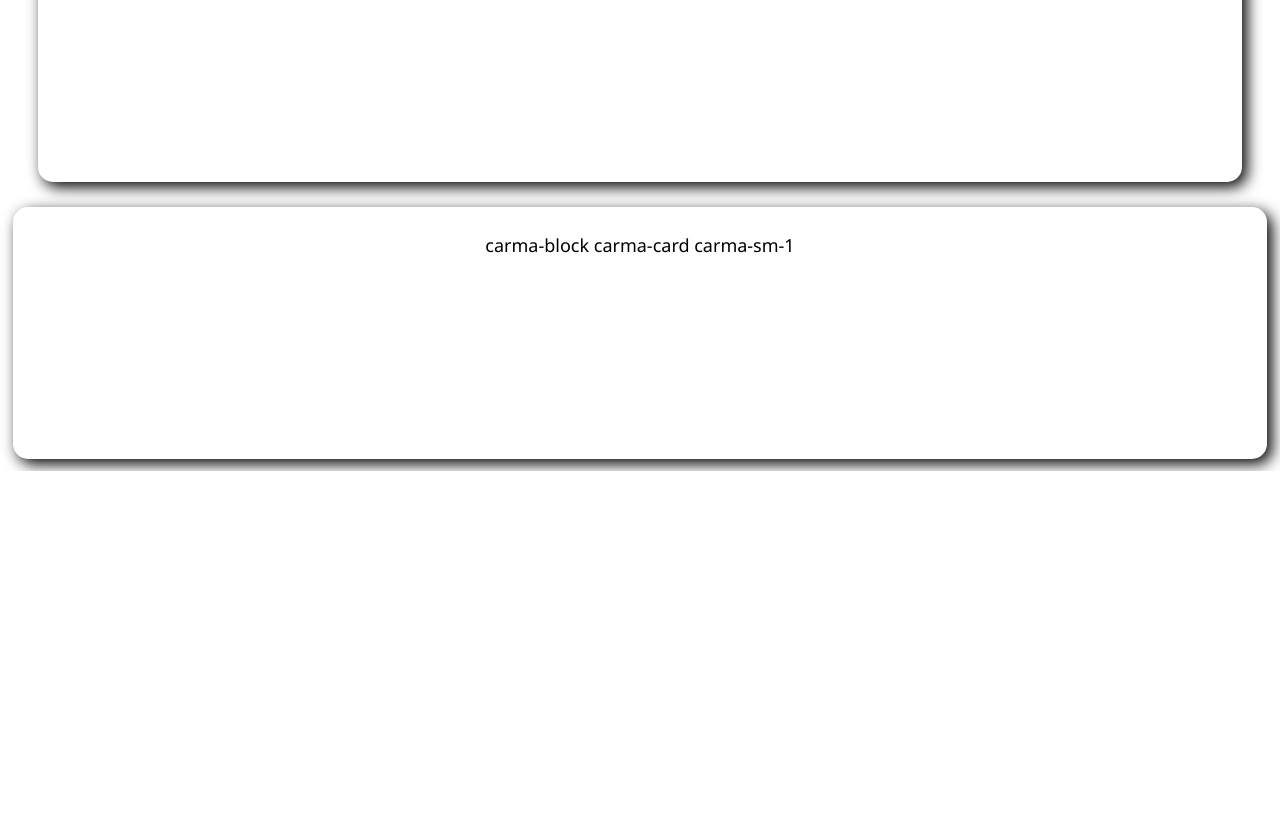
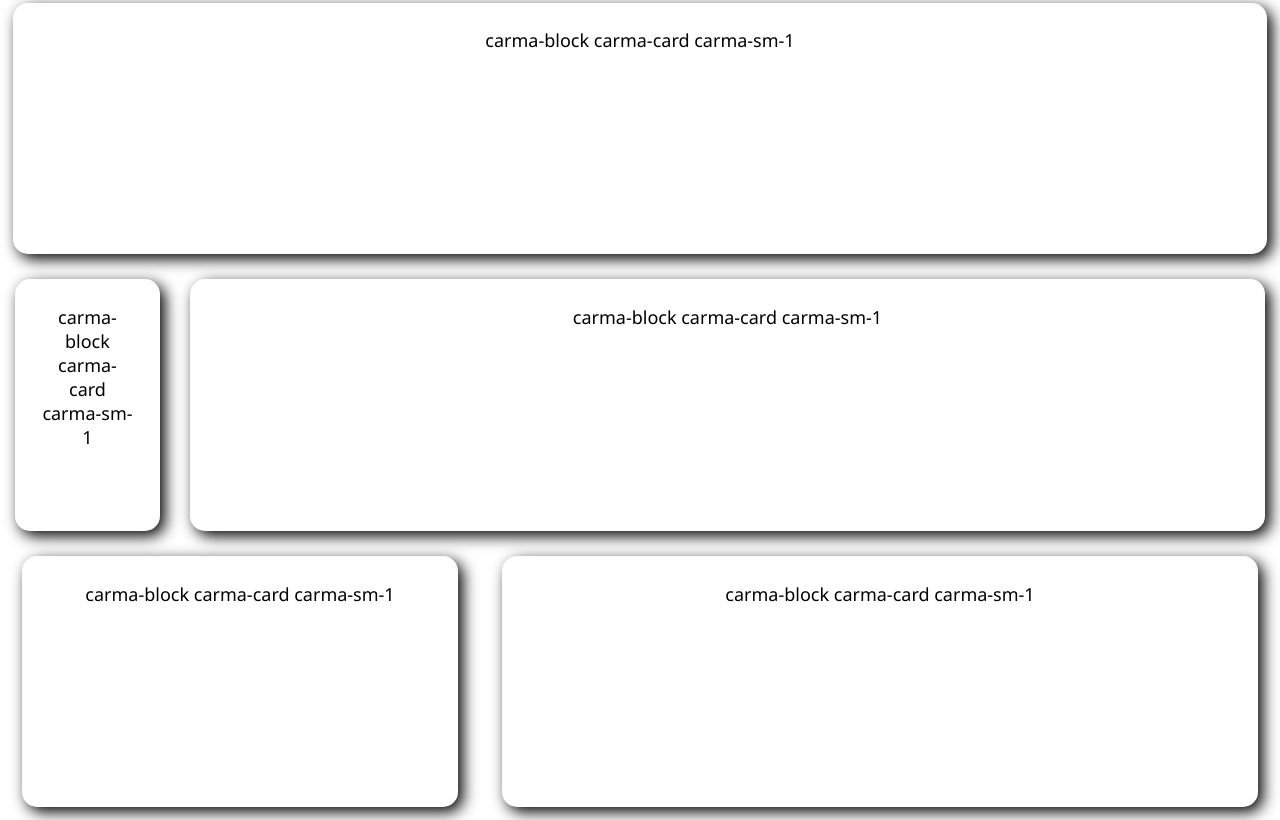
Before and after one commit to carmartdev/Carma-Webkit, a plain HTML site: page index.html in a window 1280 px wide. Shown: the part 3618-4438 px from the top of the page. Before the commit the page ends 4089 px from the top, so only its background shows below. Drawn offline with Linux system fonts and the light colour scheme.

Commit message:
updated index.html

```diff
--- a/index.html
+++ b/index.html
@@ -39,6 +39,10 @@
         <div class="carma-card carma-lg-10 carma-margin-1">carma-block carma-card carma-sm-1</div>
         <div class="carma-card carma-lg-11 carma-margin-1">carma-block carma-card carma-sm-1</div>
         <div class="carma-card carma-lg-12 carma-margin-1">carma-block carma-card carma-sm-1</div>
+        <div class="carma-card carma-lg-1 carma-margin-1">carma-block carma-card carma-sm-1</div>
+        <div class="carma-card carma-lg-11 carma-margin-1">carma-block carma-card carma-sm-1</div>
+        <div class="carma-card carma-lg-4 carma-margin-1">carma-block carma-card carma-sm-1</div>
+        <div class="carma-card carma-lg-8 carma-margin-1">carma-block carma-card carma-sm-1</div>
     </div>
 </body>
 </html>
--- a/src/css/carma.css
+++ b/src/css/carma.css
@@ -53,28 +53,28 @@ p{
     width: 24%;
 }
 .carma-lg-4{
-    width: 33.32%;
+    width: 30%;
 }
 .carma-lg-5{
+    width: 35%;
+}
+.carma-lg-6{
     width: 40%;
 }
-.carma-lg-6{
-    width: 49%;
-}
 .carma-lg-7{
-    width: 56%;
+    width: 45%;
 }
 .carma-lg-8{
-    width: 64%;
+    width: 55%;
 }
 .carma-lg-9{
+    width: 60%;
+}
+.carma-lg-10{
     width: 70%;
 }
-.carma-lg-10{
+.carma-lg-11{
     width: 80%;
-}
-.carma-lg-11{
-    width: 90%;
 }
 .carma-lg-12{
     width: 100%;
```
